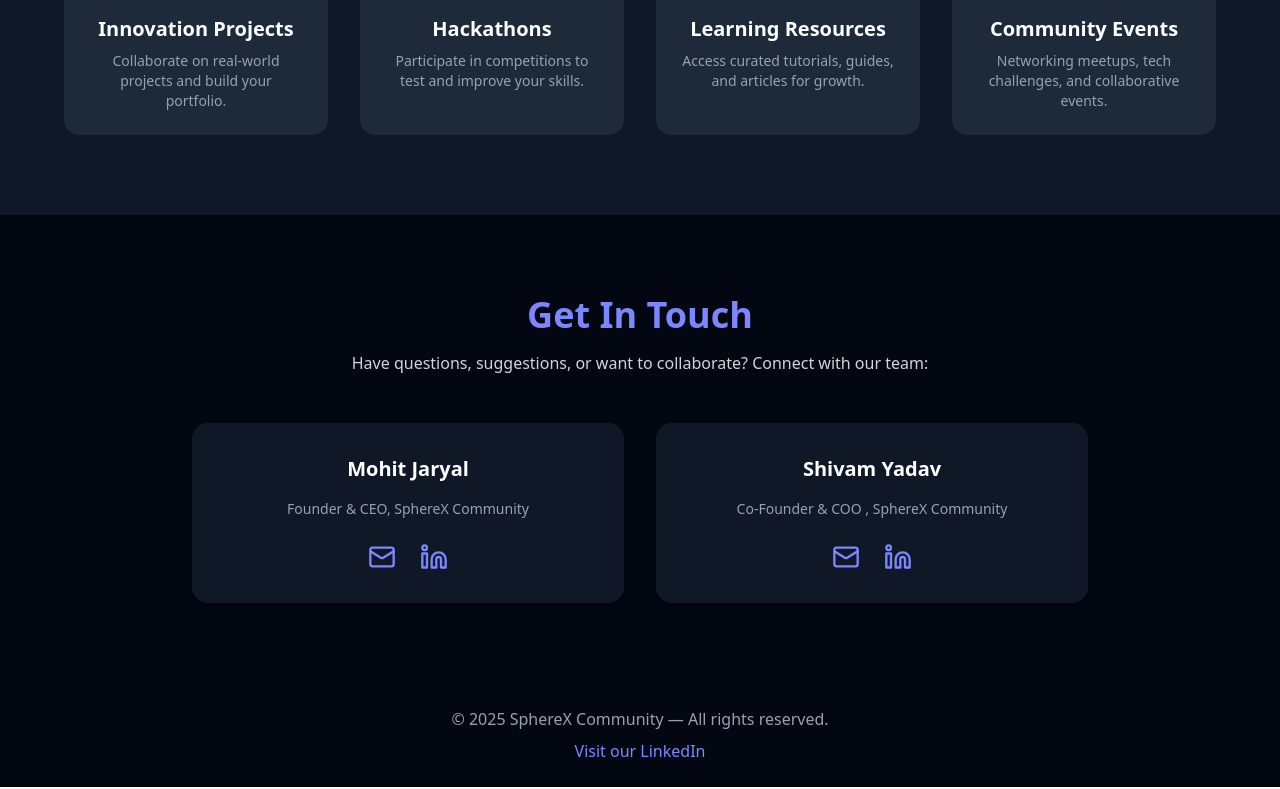
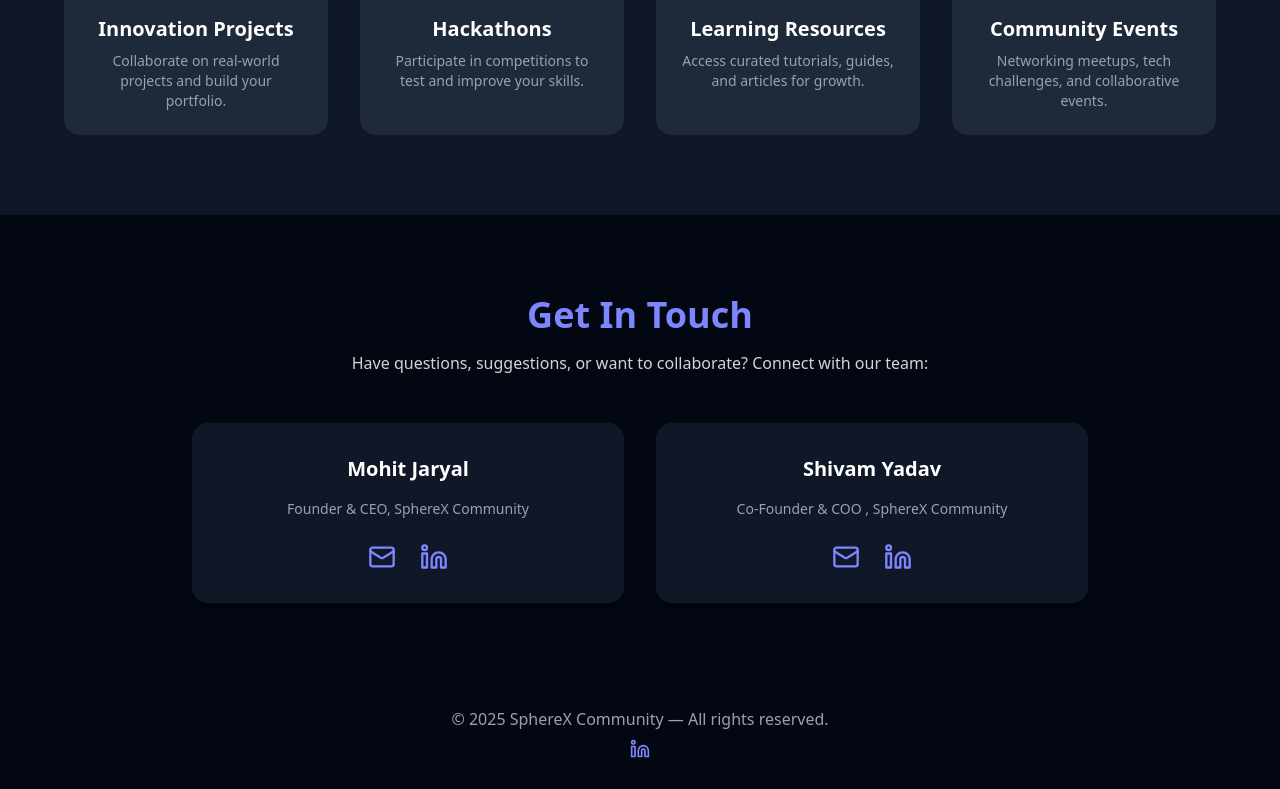
Before and after one commit to mohitjaryal/spherex, a React (Vite) app: page / in a window 1280 px wide. Shown: the part 2258-3047 px from the top of the page. Built offline with nearby package versions, Linux system fonts and the light colour scheme.

Commit message:
Update  Footer.jsx

```diff
--- a/src/components/ Footer.jsx
+++ b/src/components/ Footer.jsx
@@ -1,18 +1,19 @@
 import React from "react";
+import { Linkedin } from "lucide-react";
 
 export default function Footer() {
   return (
     <footer className="bg-gray-950 text-gray-400 text-center py-6">
-      <p>
+      <p className="mb-2">
         © {new Date().getFullYear()} SphereX Community — All rights reserved.
       </p>
       <a
         href="https://www.linkedin.com/company/spherexcommunity/"
         target="_blank"
         rel="noopener noreferrer"
-        className="text-indigo-400 hover:text-indigo-500 mt-2 inline-block"
+        className="text-indigo-400 hover:text-indigo-500 inline-flex items-center justify-center gap-2"
       >
-        Visit our LinkedIn
+        <Linkedin size={20} />
       </a>
     </footer>
   );
```
